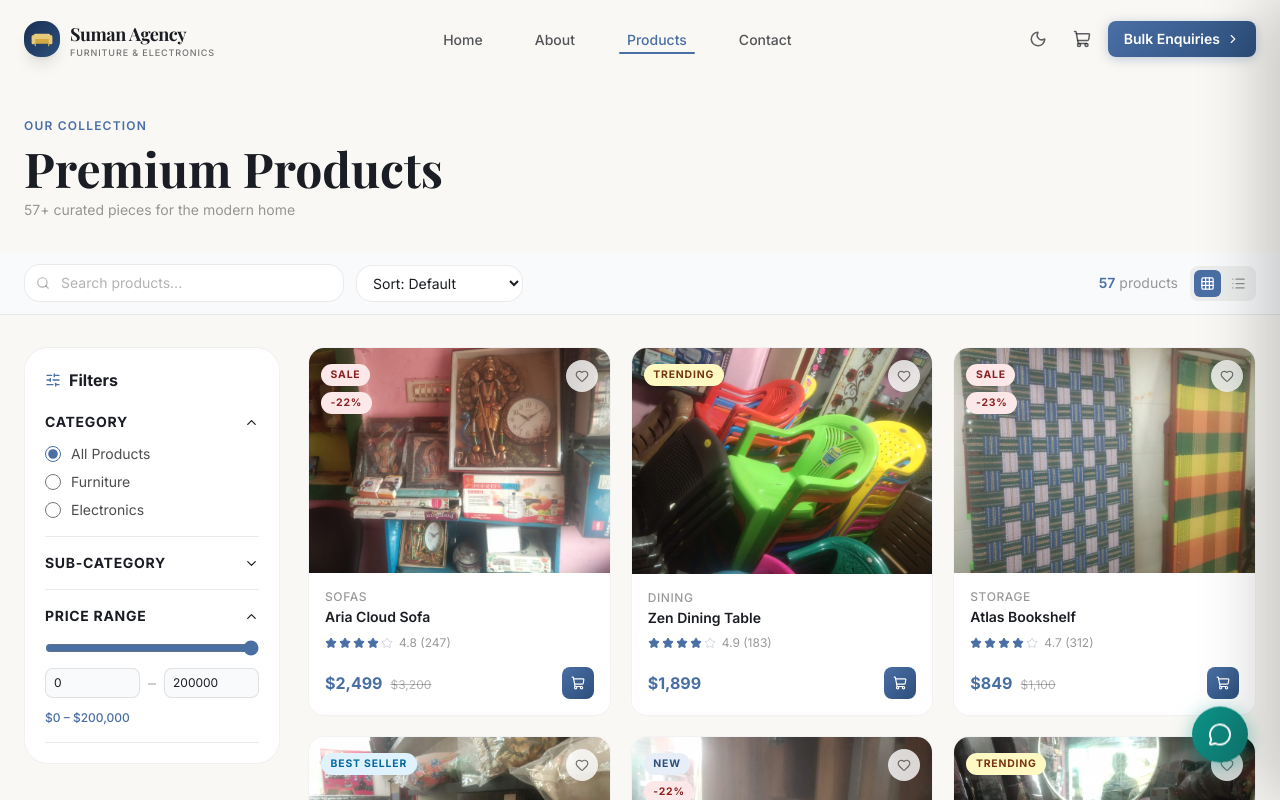
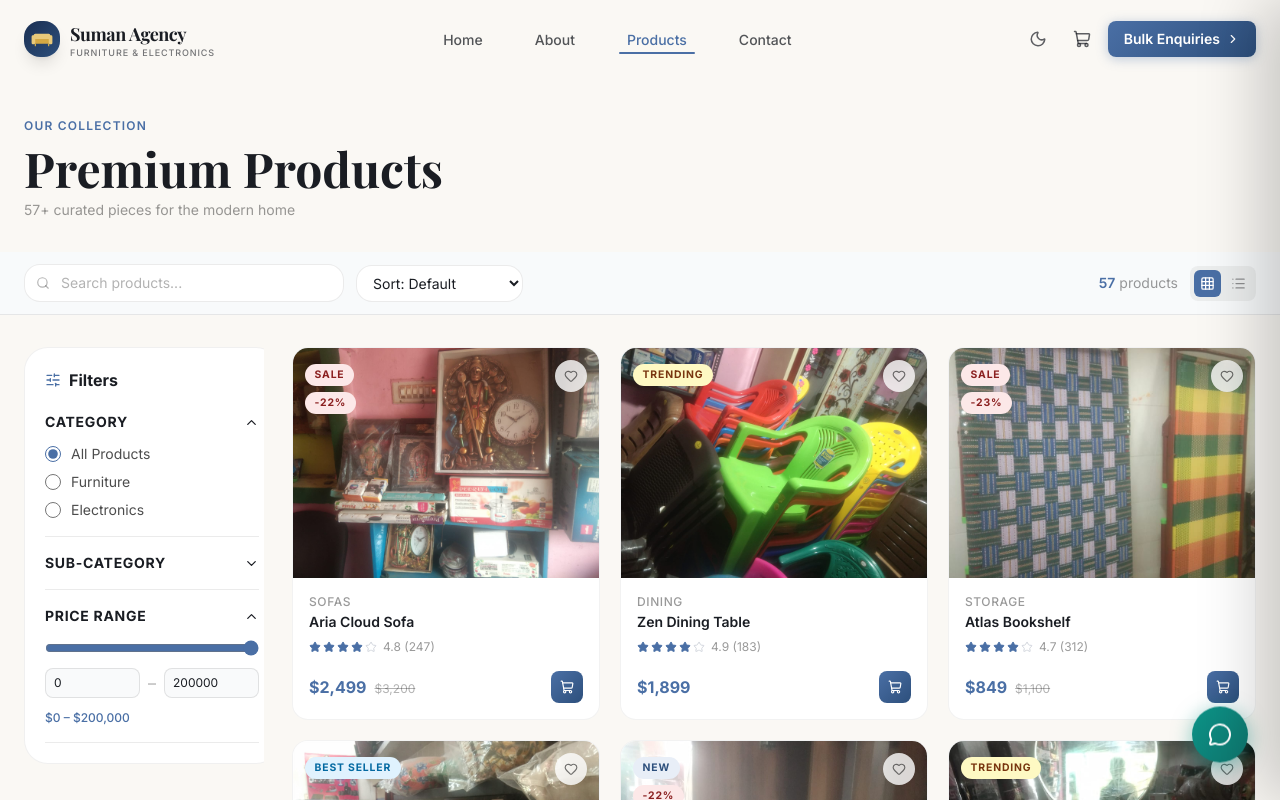
Before and after one commit to maalik1729-blip/suman-agencies, a Next.js app: page /products in a window 1280 px wide. Shown: the top 800 px of the page. Built offline with nearby package versions, Linux system fonts and the light colour scheme; a web font is replaced by a local one.

Commit message:
Make products filter sidebar sticky

```diff
--- a/src/app/products/page.tsx
+++ b/src/app/products/page.tsx
@@ -283,7 +283,7 @@ export default function ProductsPage() {
         <div className="flex gap-7 items-start">
 
           {/* Desktop Sidebar */}
-          <div className="hidden lg:block">
+          <div className="hidden lg:block sticky top-36 self-start max-h-[calc(100vh-10rem)] overflow-y-auto w-[240px] shrink-0 pr-2 pb-10">
             <Sidebar />
           </div>
 
```
